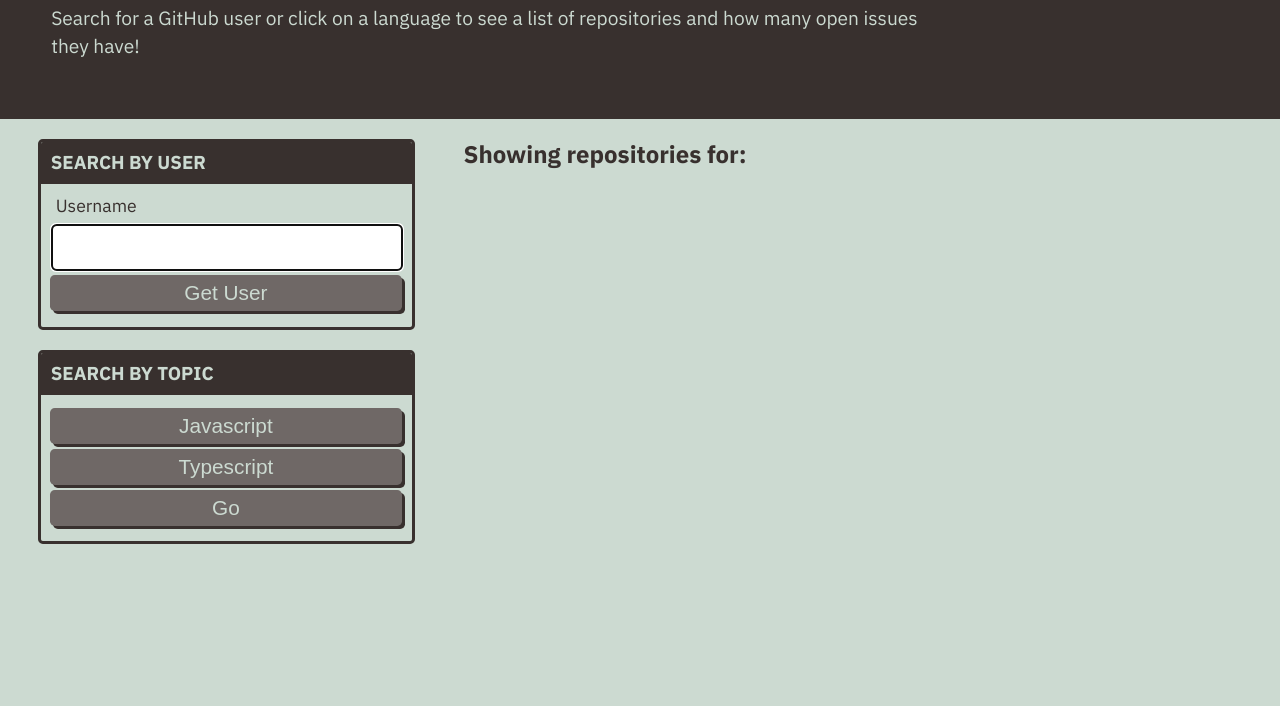
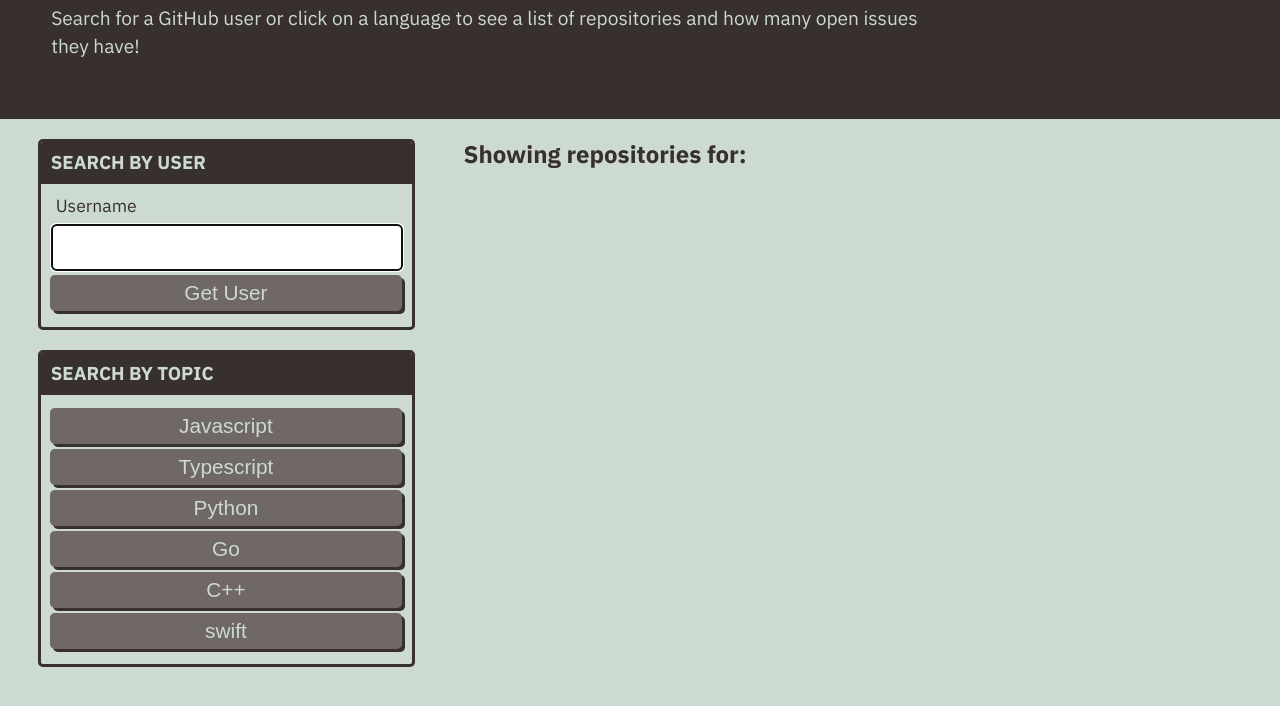
Before and after one commit to nol166/clearsky, a plain HTML site: page index.html in a window 1280 px wide. Shown: the part 114-820 px from the top of the page. Drawn offline with Linux system fonts and the light colour scheme.

Commit message:
add more languages

```diff
--- a/index.html
+++ b/index.html
@@ -34,7 +34,10 @@
         <div class="card-body" id='language-buttons'>
           <button class="btn" data-language='javascript'>Javascript</button>
           <button class="btn" data-language="typescript">Typescript</button>
+          <button class="btn" data-language="python">Python</button>
           <button class="btn" data-language="go">Go</button>
+          <button class="btn" data-language="cpp">C++</button>
+          <button class="btn" data-language="swift">swift</button>
         </div>
       </div>
     </div>
```
